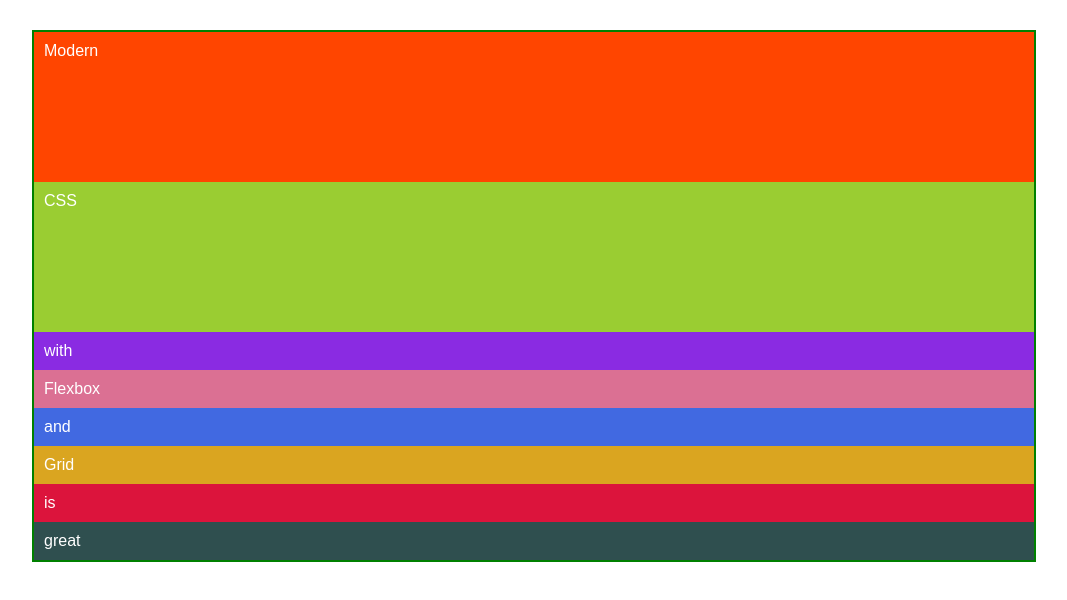
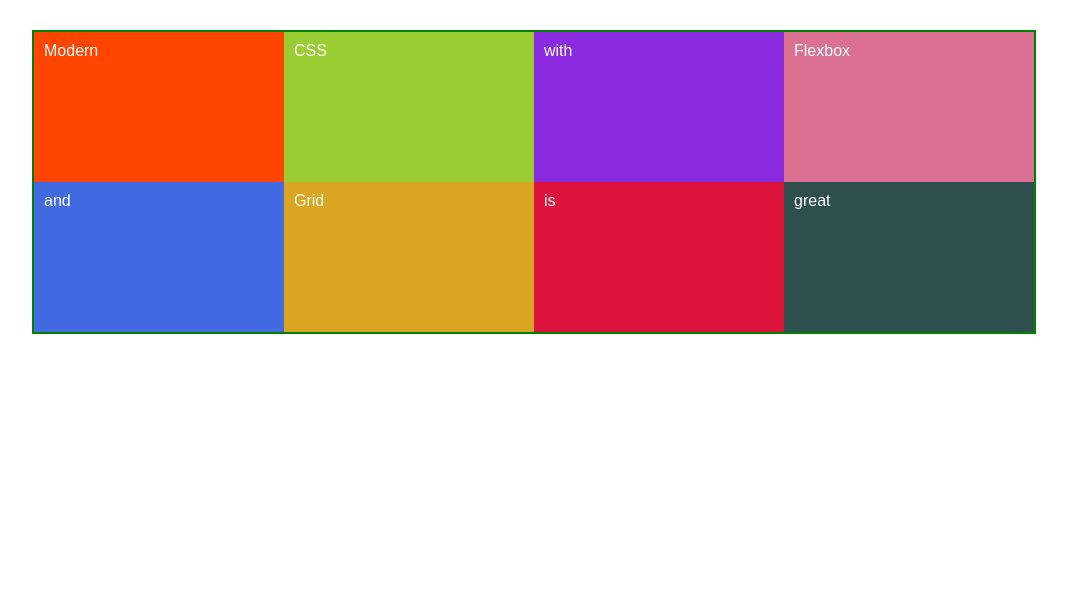
Before and after one commit to JuanCeja/Grid-Learn-MinMaxFunc, a plain HTML site: page index.html in a window 1280 px wide. Shown: the whole page, without its empty margins (106-1173 px from the left). Drawn offline with Linux system fonts and the light colour scheme.

Commit message:
styling grid

```diff
--- a/styles.scss
+++ b/styles.scss
@@ -6,6 +6,7 @@
 
     display: grid;
     grid-template-rows: repeat(2, 150px);
+    grid-template-columns: 1fr 1fr 1fr 1fr;
 
 
     .item {
```
Also changed, not shown: styles.css, 1 other file.
